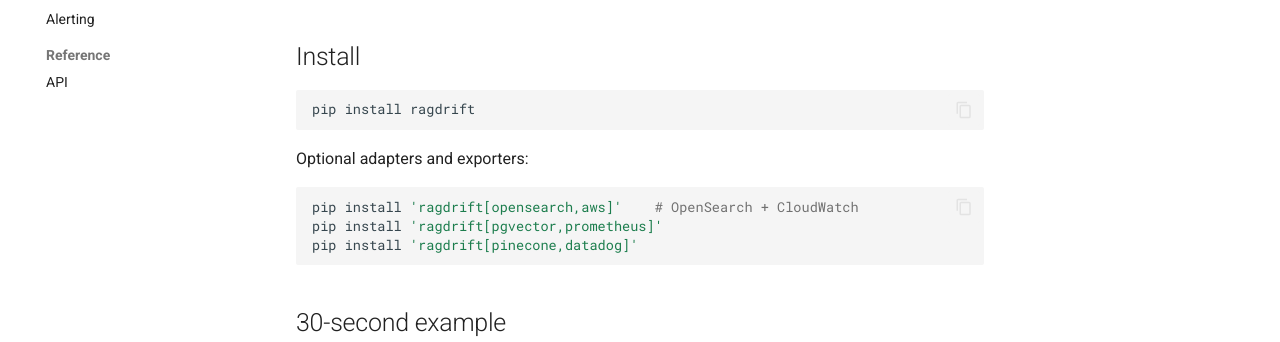
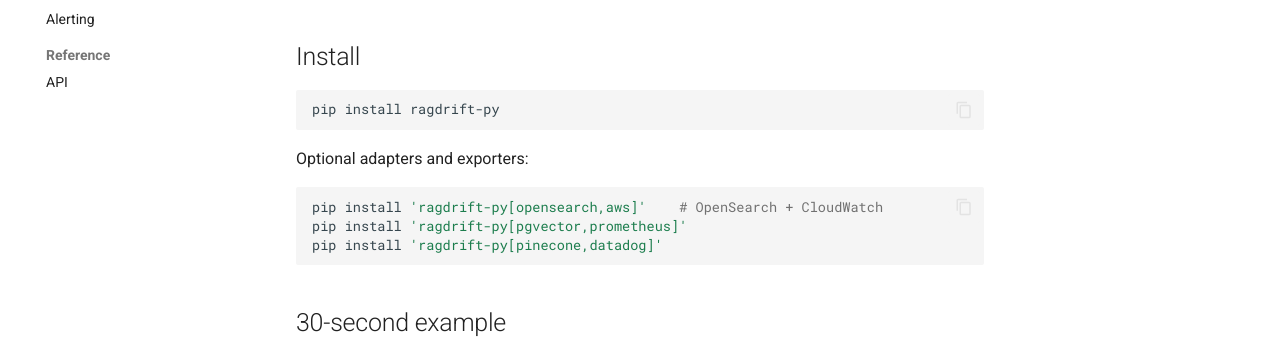
Before and after one commit to MukundaKatta/ragdrift, an MkDocs documentation site: the page built from docs/index.md, in a window 1280 px wide and 1255 px high. Shown: the part 325-667 px from the top of the window. Built offline with MkDocs 1.6.1 and Material for MkDocs 9.7.7, drawn with Linux system fonts in a browser that asks for light colours; comment, search, counter and statistics services are not loaded.

````diff
--- a/docs/index.md
+++ b/docs/index.md
@@ -10,15 +10,15 @@ threshold-alert on. Rust core for the math, Python for the glue.
 ## Install
 
 ```bash
-pip install ragdrift
+pip install ragdrift-py
 ```
 
 Optional adapters and exporters:
 
 ```bash
-pip install 'ragdrift[opensearch,aws]'    # OpenSearch + CloudWatch
-pip install 'ragdrift[pgvector,prometheus]'
-pip install 'ragdrift[pinecone,datadog]'
+pip install 'ragdrift-py[opensearch,aws]'    # OpenSearch + CloudWatch
+pip install 'ragdrift-py[pgvector,prometheus]'
+pip install 'ragdrift-py[pinecone,datadog]'
 ```
 
 ## 30-second example
--- a/pyproject.toml
+++ b/pyproject.toml
@@ -3,7 +3,10 @@ requires = ["maturin>=1.7,<2.0"]
 build-backend = "maturin"
 
 [project]
-name = "ragdrift"
+# PyPI distribution name. The bare "ragdrift" was taken by an unrelated
+# project; we publish under "ragdrift-py" but the import name stays
+# `ragdrift` (same convention as pyyaml/yaml, opencv-python/cv2).
+name = "ragdrift-py"
 version = "0.1.1"
 description = "Five-dimensional drift detection for production RAG systems. Rust core, Python bindings."
 readme = "README.md"
````
Also changed, not shown: CHANGELOG.md (+6 -0 lines), DECISIONS.md (+9 -0 lines), README.md (+9 -4 lines), RELEASING.md (+13 -5 lines), docs/guides/aws-bedrock-rag.md (+1 -1 lines), docs/guides/quickstart.md (+4 -1 lines).
